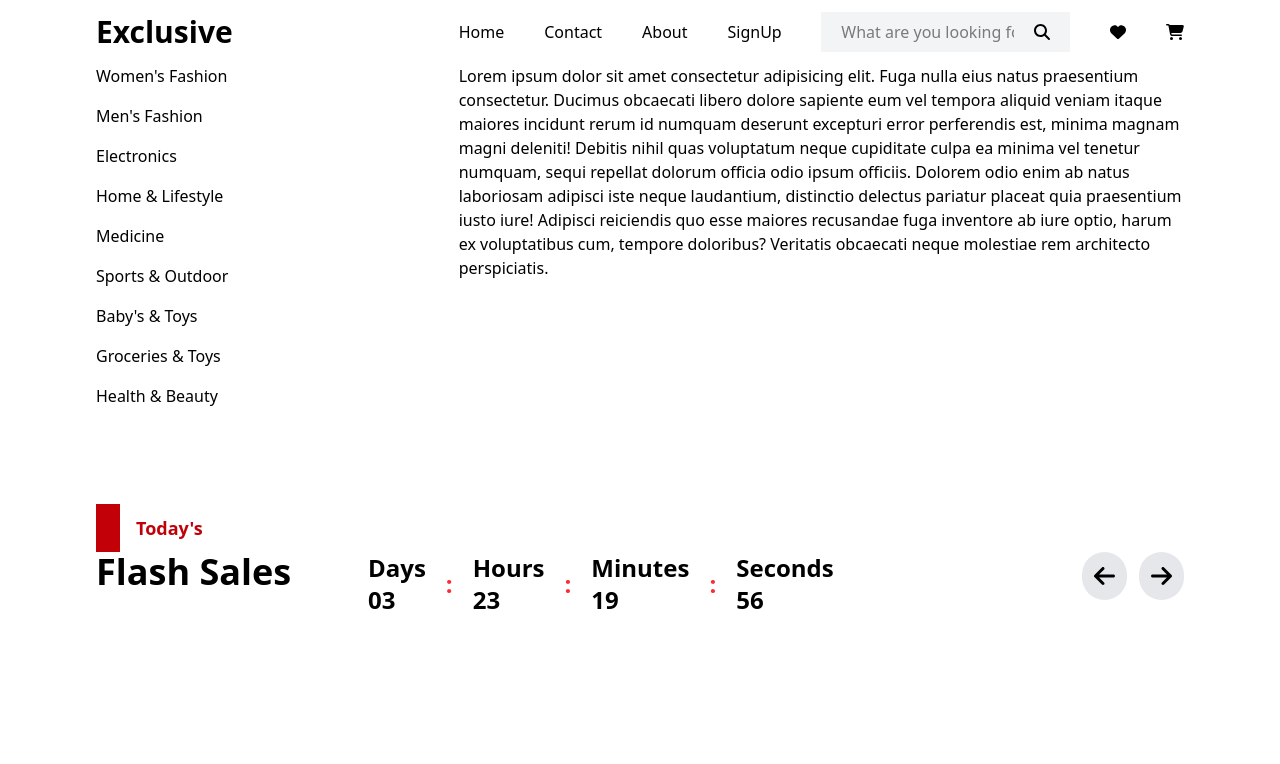
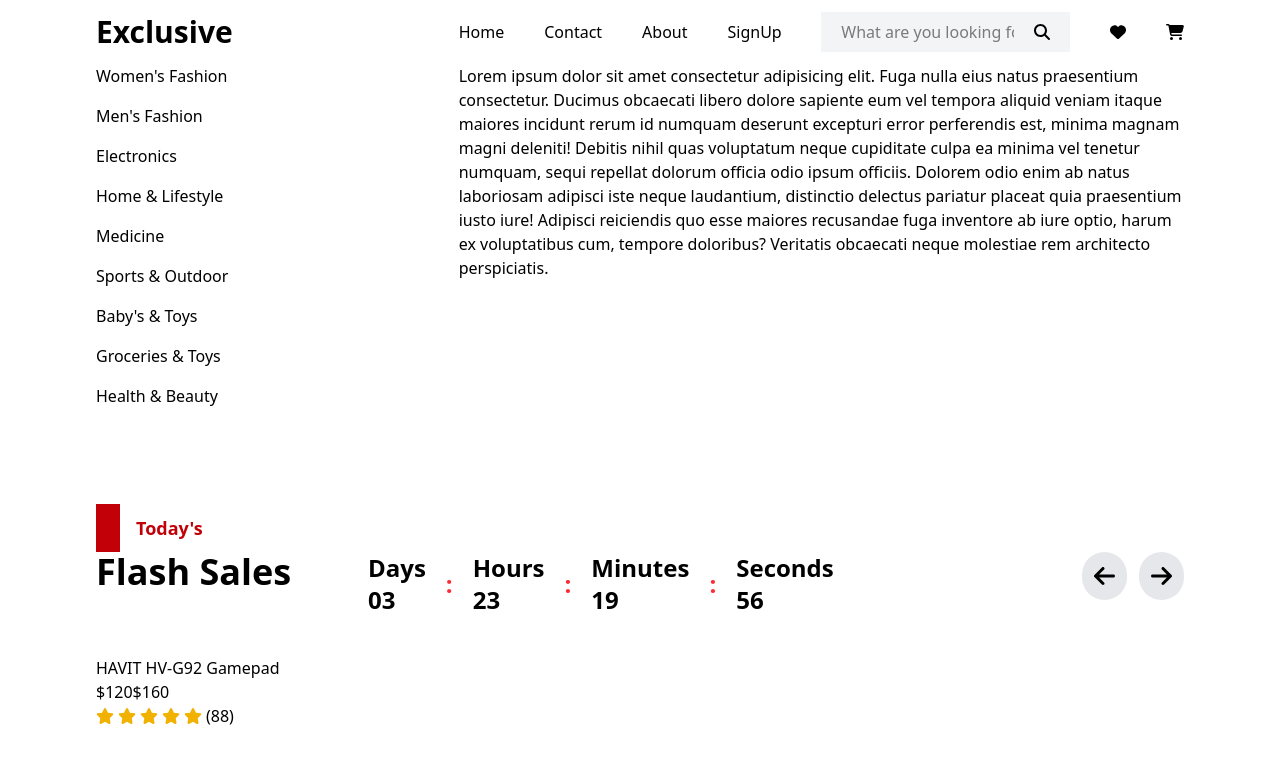
Before and after one commit to Fredenga/react_full_eco, a React (Vite) app: page / in a window 1280 px wide. Shown: the top 764 px of the page. Built offline with nearby package versions, Linux system fonts and the light colour scheme.

Commit message:
flash sale body I

```diff
--- a/src/components/home/FlashSales.tsx
+++ b/src/components/home/FlashSales.tsx
@@ -1,9 +1,11 @@
+import FlashSalesBody from "./FlashSalesBody";
 import FlashSalesHead from "./FlashSalesHead";
 
 const FlashSales = () => {
   return (
     <div className="md:mt-24">
       <FlashSalesHead />
+      <FlashSalesBody/>
     </div>
   );
 };
--- /dev/null
+++ b/src/components/home/FlashSalesBody.tsx
@@ -0,0 +1,28 @@
+import { faStar } from '@fortawesome/free-solid-svg-icons';
+import { FontAwesomeIcon } from '@fortawesome/react-fontawesome';
+
+
+const FlashSalesBody = () => {
+  return <div className="mt-10">
+    <ul>
+        <li>
+            <div className="relative">
+                <div className=""></div>
+                <h1>HAVIT HV-G92 Gamepad</h1>
+                <span>$120</span>
+                <span>$160</span>
+                <div className="space-x-1">
+                    <FontAwesomeIcon className='text-yellow-500' icon={faStar}/>
+                    <FontAwesomeIcon className='text-yellow-500' icon={faStar}/>
+                    <FontAwesomeIcon className='text-yellow-500' icon={faStar}/>
+                    <FontAwesomeIcon className='text-yellow-500' icon={faStar}/>
+                    <FontAwesomeIcon className='text-yellow-500' icon={faStar}/>
+                    <span>(88)</span>
+                </div>
+            </div>
+        </li>
+    </ul>
+  </div>;
+};
+
+export default FlashSalesBody;
--- a/src/components/home/FlashSalesHead.tsx
+++ b/src/components/home/FlashSalesHead.tsx
@@ -1,12 +1,6 @@
 import { FontAwesomeIcon } from '@fortawesome/react-fontawesome';
 import { faArrowRight, faArrowLeft } from '@fortawesome/free-solid-svg-icons';
 const FlashSalesHead = () => {
-  const time = [
-    { text: ["Days", "03"] },
-    { text: ["Hours", "23"] },
-    { text: ["Minutes", "19"] },
-    { text: ["Seconds", "56"] },
-  ];
   return (
     <div className="w-full">
       <div className=" flex items-center">
@@ -39,8 +33,8 @@ const FlashSalesHead = () => {
           </div>
         </div>
         <div className="flex flex-1/4 justify-end space-x-3">
-        <FontAwesomeIcon icon={faArrowLeft} className="bg-gray-200 p-3 rounded-full text-2xl" />
-        <FontAwesomeIcon icon={faArrowRight} className="bg-gray-200 p-3 rounded-full text-2xl" />
+        <FontAwesomeIcon icon={faArrowLeft} className="bg-gray-200 p-3 rounded-full text-2xl cursor-pointer" />
+        <FontAwesomeIcon icon={faArrowRight} className="bg-gray-200 p-3 rounded-full text-2xl cursor-pointer" />
         </div>
       </div>
     </div>
```
